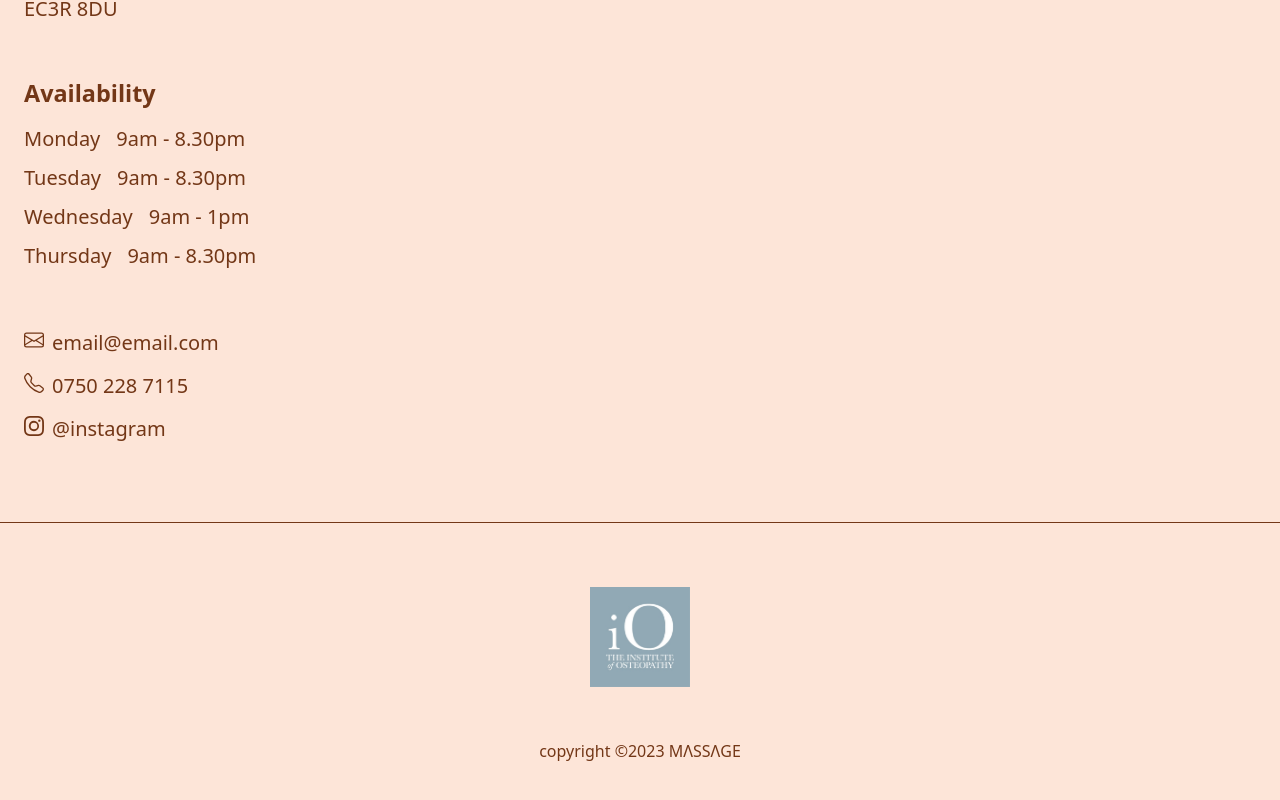
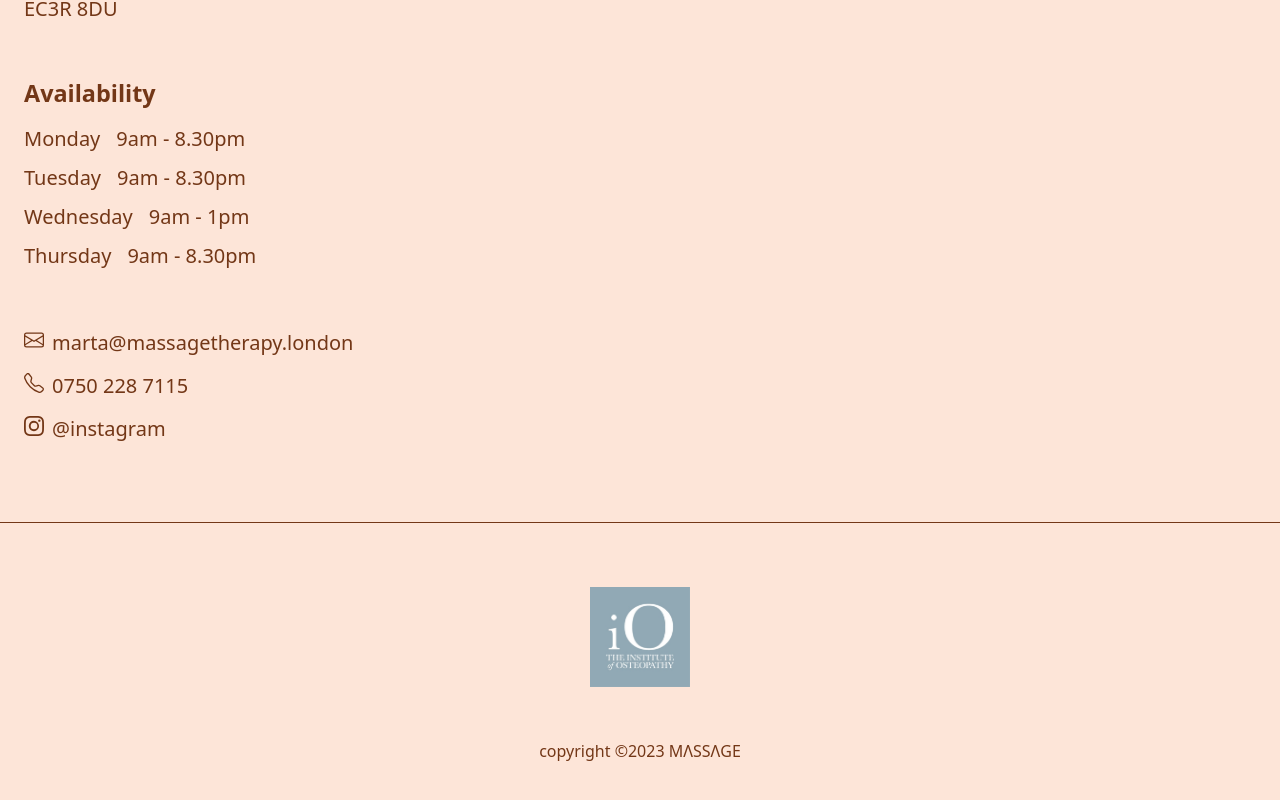
Before and after one commit to wadinggg/nexttest, a Next.js app: page / in a window 1280 px wide. Shown: the part 5072-5872 px from the top of the page. Built offline with nearby package versions, Linux system fonts and the light colour scheme.

Commit message:
new favicon and email address added

```diff
--- a/sections/Contact/index.tsx
+++ b/sections/Contact/index.tsx
@@ -75,7 +75,7 @@ export default function Contact ({ innerRef }: IProps) {
                 <Media>
                     <MIcon><BsEnvelope /></MIcon>
                     <div>
-                        email@email.com
+                        <a href="mailto: marta@massagetherapy.london">marta@massagetherapy.london</a>
                     </div>
                 </Media>
                 <Media>
```
Also changed, not shown: public/vercel.svg (deleted), 1 other file (tests, documents, lock files or other folders).
